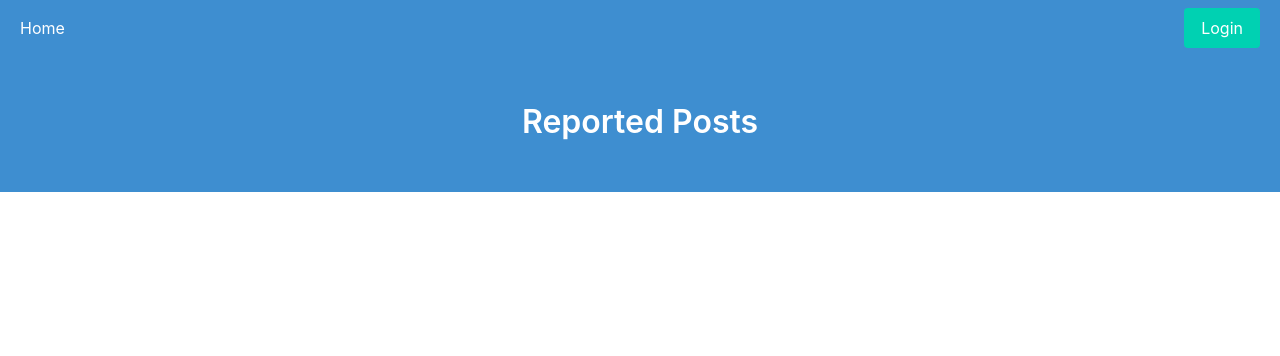
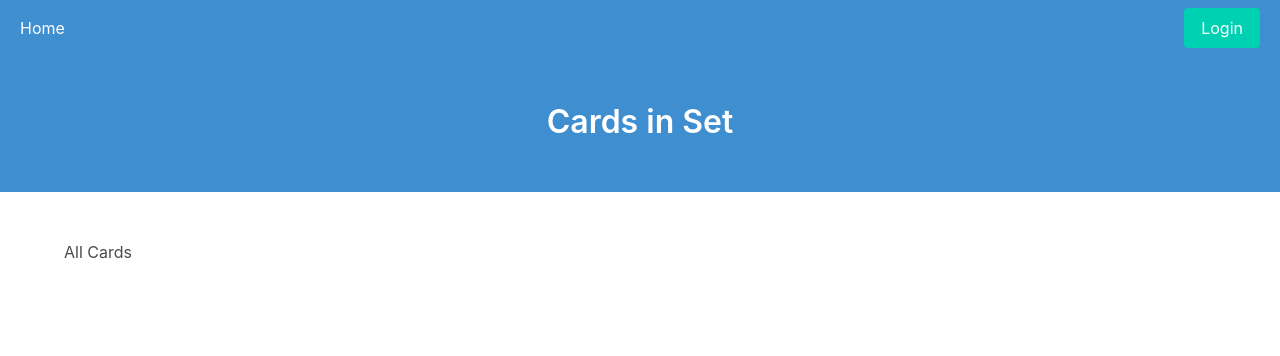
Before and after one commit to mawlm5007/PokeSite, a Django app: page /reports/ in a window 1280 px wide. Shown: the top 356 px of the page. Run offline with Django 3.2, Linux system fonts and the light colour scheme; parts of the project's set-up code (start-up, migrations or seed data) failed here and were passed over.

Commit message:
data from databsed pulled to templates

```diff
--- a/cards/templates/cards/reports.html
+++ b/cards/templates/cards/reports.html
@@ -1,4 +1,11 @@
 {% extends 'cards/base.html' %}
-{% block main_title %}Reported Posts{% endblock %}
+{% block main_title %}Cards in Set{% endblock %}
 {% block content %}
+    <h1>All Cards<h1>
+    <ul>
+{% for cards in card_list %}
+    <li>{{ cards.card_name }}</li>
+    <li>{{ cards.small_image }}</li>
+{% endfor %}
+    </ul>
 {% endblock %}
--- a/cards/urls.py
+++ b/cards/urls.py
@@ -10,4 +10,5 @@ urlpatterns = [
     path('createSet/', views.create_set, name='createSet'),
     path('createCard/', views.create_card, name='createCard'),
     path('populateSet/', views.populate_set, name='populateSet'),
+    path('all_cards/', views.all_cards, name='all_cards')
 ]
--- a/cards/views.py
+++ b/cards/views.py
@@ -139,3 +139,8 @@ def populate_set(self, id_set = 'swsh9'):
         card_number = card_number + 1
 
     return render(self, 'cards/index.html')
+
+def all_cards(request):
+    card_list = Card.objects.all()
+    return render(request, 'cards/reports.html',
+    {'card_list': card_list})
```
Also changed, not shown: cards/templates/cards/index.html (line endings or trailing spaces).
